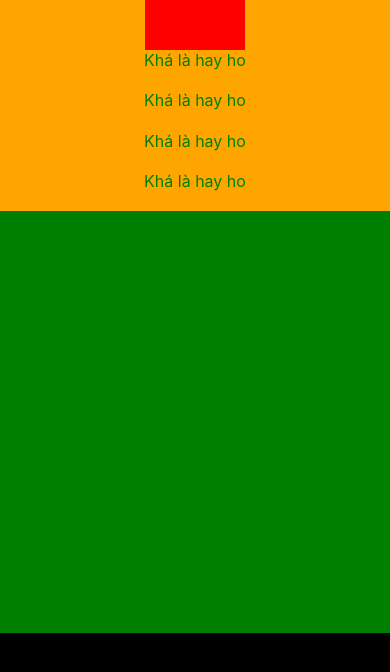
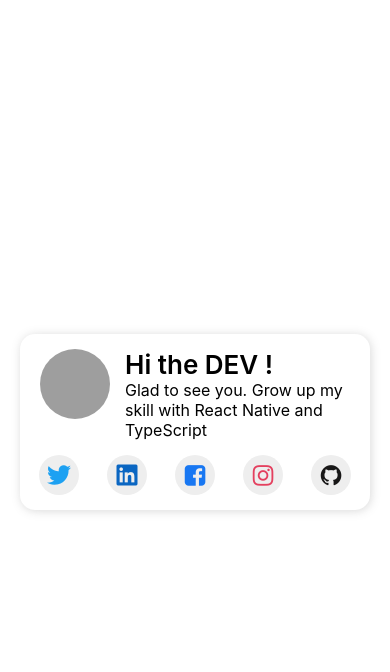
Before and after one commit to logg1s/first-react-native-app, a React Native app: screen / in a window 390 px wide. Shown: the top 672 px of the page. Built offline with nearby package versions, Linux system fonts and the light colour scheme; grey boxes are pictures that could not be loaded.

Commit message:
4.21 Practicing : Creating a porfil card

```diff
--- a/App.style.ts
+++ b/App.style.ts
@@ -1,23 +1,4 @@
 import { StyleSheet } from "react-native";
 
 export const s = StyleSheet.create({
-    text: {
-        color: "green",
-        flex: 1,
-        fontSize: 16,
-    },
-    box1: {
-        backgroundColor: "orange",
-        display: "flex",
-        flex: 1,
-        alignItems: "center"
-    },
-    box2: {
-        backgroundColor: "green",
-        flex: 2
-    },
-    box3: {
-        backgroundColor: "black",
-        flex: 1
-    },
 })
--- a/App.tsx
+++ b/App.tsx
@@ -1,22 +1,11 @@
-import { Text, View } from "react-native";
 import { SafeAreaView, SafeAreaProvider } from "react-native-safe-area-context";
-import { s } from "./App.style";
+import { Profil } from "./components/Profil/Profil";
 
 export default function App() {
   return (
     <SafeAreaProvider>
-      <SafeAreaView style={{ display: "flex", flex: 1 }}>
-        <View style={s.box1}>
-          <View
-            style={{ height: 50, width: 100, backgroundColor: "red" }}
-          ></View>
-          <Text style={s.text}>Khá là hay ho</Text>
-          <Text style={s.text}>Khá là hay ho</Text>
-          <Text style={s.text}>Khá là hay ho</Text>
-          <Text style={s.text}>Khá là hay ho</Text>
-        </View>
-        <View style={s.box2} />
-        <View style={s.box3} />
+      <SafeAreaView style={{ flex: 1, justifyContent: "center", padding: 20 }}>
+        <Profil />
       </SafeAreaView>
     </SafeAreaProvider>
   );
--- /dev/null
+++ b/components/Profil/Profil.style.ts
@@ -0,0 +1,43 @@
+import { StyleSheet } from "react-native";
+
+export const profilStyle = StyleSheet.create({
+    container: {
+        elevation: 10,
+        backgroundColor: "white",
+        shadowColor: "gray",
+        shadowOffset: {
+            height: 1,
+            width: 1
+        },
+        shadowOpacity: 0.3,
+        shadowRadius: 10,
+        borderRadius: 15,
+        paddingHorizontal: 5,
+    },
+    header: {
+        flexDirection: "row",
+        padding: 15
+    },
+    avatar: {
+        width: 70,
+        height: 70,
+        borderRadius: 50
+    },
+    texts: {
+        flex: 1,
+        paddingLeft: 15
+    },
+    social: {
+        flexDirection: "row",
+        justifyContent: "space-around",
+        paddingBottom: 15
+    },
+    social__btn: {
+        width: 40,
+        height: 40,
+        borderRadius: 50,
+        justifyContent: "center",
+        alignItems: "center",
+        backgroundColor: "#eee"
+    }
+})
--- /dev/null
+++ b/components/Profil/Profil.tsx
@@ -0,0 +1,41 @@
+import { Image, Text, TouchableOpacity, View } from "react-native";
+import { profilStyle } from "./Profil.style";
+import FontAwesome from "@expo/vector-icons/FontAwesome";
+import AntDesign from "@expo/vector-icons/AntDesign";
+export function Profil() {
+  return (
+    <View style={profilStyle.container}>
+      <View style={profilStyle.header}>
+        <View>
+          <Image
+            style={profilStyle.avatar}
+            source={{ uri: "https://i.pravatar.cc/300" }}
+          />
+        </View>
+        <View style={profilStyle.texts}>
+          <Text style={{ fontSize: 26, fontWeight: "600" }}>Hi the DEV !</Text>
+          <Text style={{ fontSize: 16 }}>
+            Glad to see you. Grow up my skill with React Native and TypeScript
+          </Text>
+        </View>
+      </View>
+      <View style={profilStyle.social}>
+        <TouchableOpacity style={profilStyle.social__btn}>
+          <AntDesign name="twitter" size={24} color="#1DA1F2" />
+        </TouchableOpacity>
+        <TouchableOpacity style={profilStyle.social__btn}>
+          <AntDesign name="linkedin-square" size={24} color="#0A66C2" />
+        </TouchableOpacity>
+        <TouchableOpacity style={profilStyle.social__btn}>
+          <FontAwesome name="facebook-square" size={24} color="#1877F2" />
+        </TouchableOpacity>
+        <TouchableOpacity style={profilStyle.social__btn}>
+          <FontAwesome name="instagram" size={24} color="#E4405F" />
+        </TouchableOpacity>
+        <TouchableOpacity style={profilStyle.social__btn}>
+          <FontAwesome name="github" size={24} color="#181717" />
+        </TouchableOpacity>
+      </View>
+    </View>
+  );
+}
```
Also changed, not shown: components/Profiles/Profiles.tsx (deleted, +0 -10 lines).
